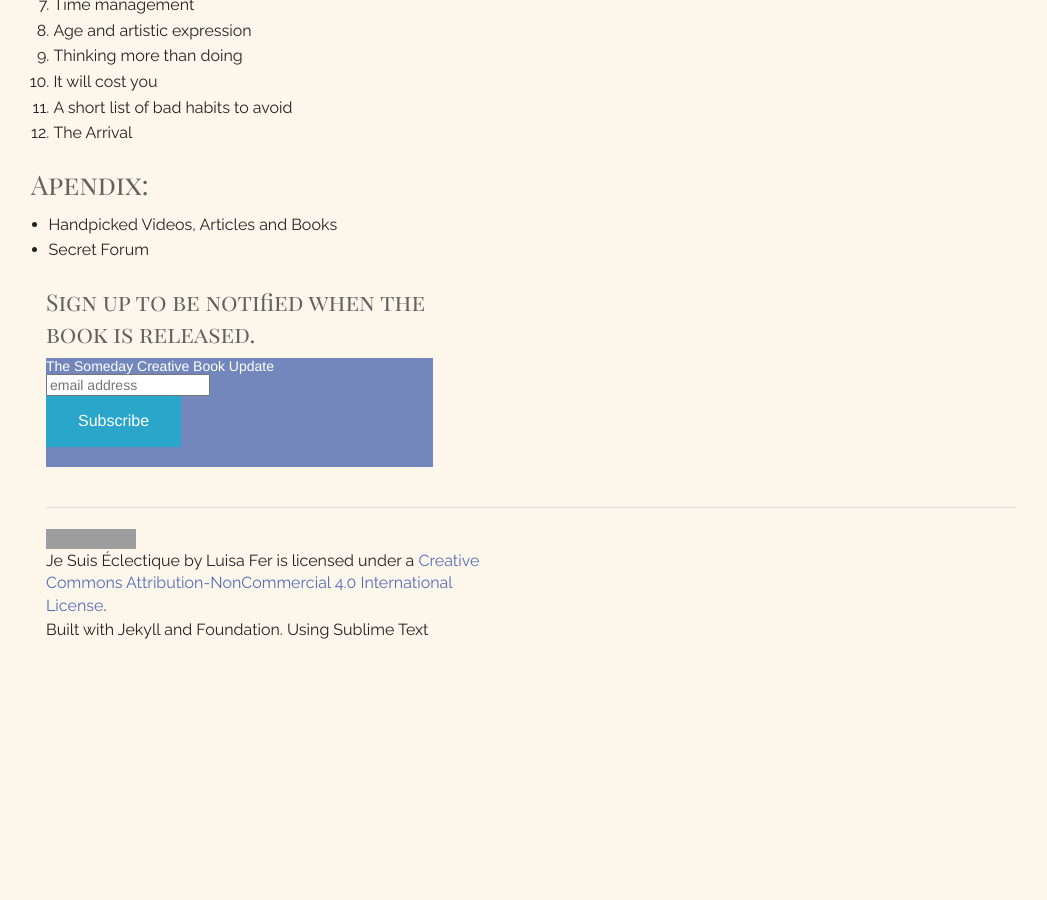
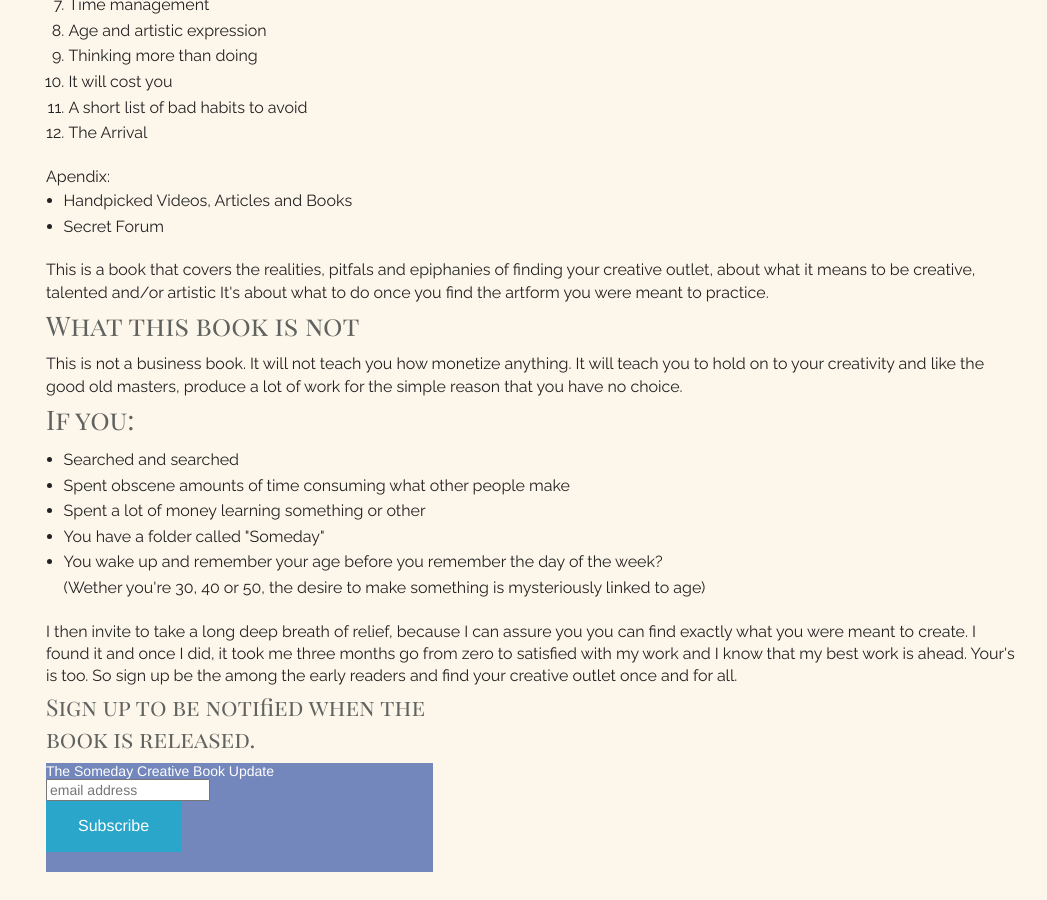
Before and after one commit to bitcolorine/Je-suis-eclectique, a Jekyll site: the page built from book.md, in a window 1280 px wide and 900 px high, scrolled down 931 px. Shown: the whole window, without its empty margins (109-1156 px from the left). Built offline with Jekyll 4.4.1, drawn with Linux system fonts in a browser that asks for light colours; Markdown is read by kramdown in place of the engine named in the settings; comment, search, counter and statistics services are not loaded; before the commit the page ends 1594 px from its top, so only the background shows below that; grey boxes are pictures that could not be loaded.

Commit message:
added copy

```diff
--- a/book.md
+++ b/book.md
@@ -4,7 +4,10 @@ title: The Someday Creative Book
 permalink: /book/
 ---
 
+
 <div class="row">
+
+	<div class="medium-12 columns">
 
 	<h1>The Someday Creative</h1>
 
@@ -53,12 +56,36 @@ permalink: /book/
 </ol>
 
 
-<h3>Apendix: </h3>
+Apendix:
 
 <ul>
 <li>Handpicked Videos, Articles and Books</li>
 <li>Secret Forum</li>
 </ul>
+
+This is a book that covers the realities, pitfals and epiphanies of finding your creative outlet, about what it means to be creative, talented and/or artistic
+It's about what to do once you find the artform you were meant to practice.
+
+<h3>What this book is not </h3>
+
+This is not a business book. It will not teach you how monetize anything. It will teach you to hold on to your creativity and like the good old masters, produce a lot of work for the simple reason that you have no choice.
+
+<h3>If you:</h3>
+
+<ul>
+
+	<li>Searched and searched</li>
+<li>Spent obscene amounts of time consuming what other people make</li>
+<li>Spent a lot of money learning something or other</li>
+<li>You have a folder called "Someday"</li>
+<li>You wake up and remember your age before you remember the day of the week?</li>
+(Wether you're 30, 40 or 50, the desire to make something is mysteriously linked to age)</ul>
+
+I then invite to take a long deep breath of relief, because I can assure you you can find exactly what you were meant to create. I found it and once I did, it took me three months go from zero to satisfied with my work and I know that my best work is ahead.
+Your's is too.
+
+So sign up be the among the early readers and find your creative outlet once and for all.
+</div>
 
 <div class="medium-5 columns">
 
```
